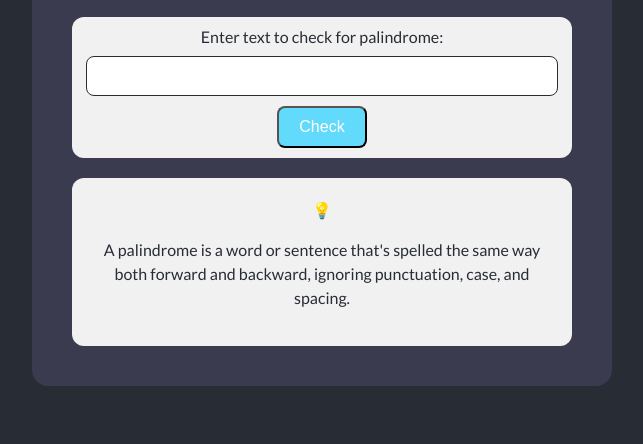
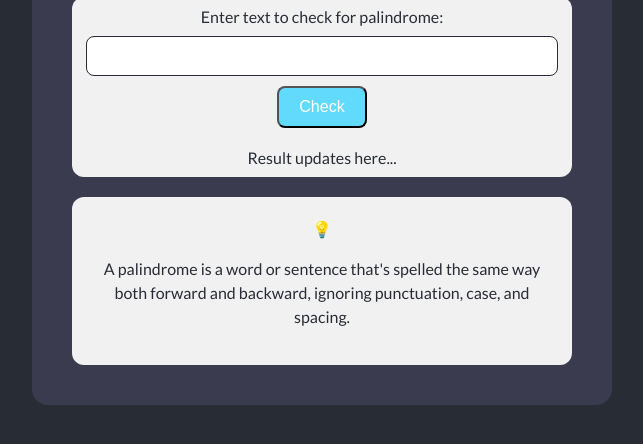
Before and after one commit to AhmedNadeemGondal/freeCodeCamp_project_1_palindrome_checker, a plain HTML site: page index.html in a window 1280 px wide. Shown: the part 292-736 px from the top of the page, without its empty margins (318-961 px from the left). Drawn offline with Linux system fonts and the light colour scheme.

Commit message:
Adjusted #result css

```diff
--- a/index.html
+++ b/index.html
@@ -22,7 +22,7 @@
         <label for="text-input">Enter text to check for palindrome:</label>
         <input id="text-input" type="text" />
         <button id="check-btn">Check</button>
-        <div id="result"></div>
+        <div id="result">Result updates here...</div>
       </div>
 
       <div class="info-card">
--- a/styles.css
+++ b/styles.css
@@ -69,6 +69,11 @@ input {
 #check-btn:hover {
   background-color: #21a1f1;
 }
+#result {
+  color: #282c34;
+  font-size: 1rem;
+  margin: 0.625rem 0rem;
+}
 
 .info-card {
   background-color: #f1f1f1;
```
